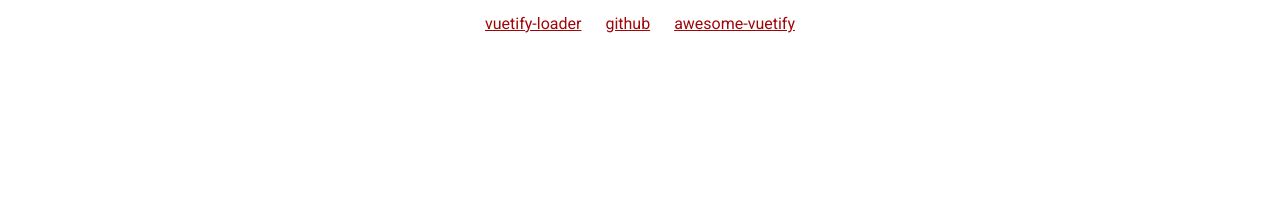
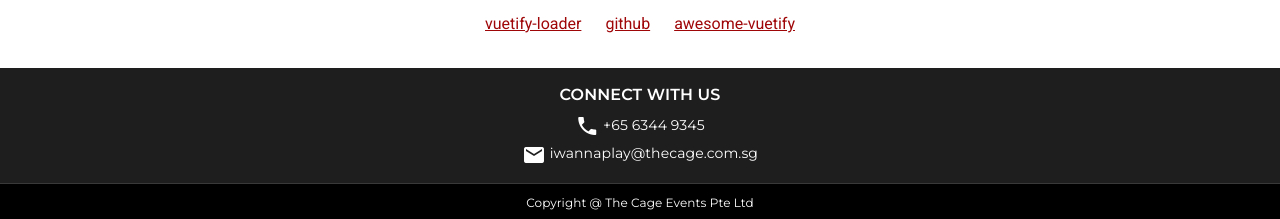
Before and after one commit to songtian17/thecage-booking-frontend-customer, a Vue app: page / in a window 1280 px wide. Shown: the part 861-1080 px from the top of the page. Before the commit the page ends 929 px from the top, so only its background shows below. Built offline with nearby package versions, Linux system fonts and the light colour scheme.

Commit message:
Implement footer

```diff
--- a/src/App.vue
+++ b/src/App.vue
@@ -1,20 +1,23 @@
 <template>
   <v-app>
-    <navbar></navbar>
+    <app-navbar></app-navbar>
     <v-content>
       <router-view></router-view>
     </v-content>
+    <app-footer></app-footer>
   </v-app>
 </template>
 
 <script>
-import Navbar from '@/components/Navbar.vue';
+import AppNavbar from '@/components/Navbar.vue';
+import AppFooter from '@/components/Footer.vue';
 
 export default {
   name: 'App',
 
   components: {
-    Navbar,
+    AppNavbar,
+    AppFooter,
   },
 
   data: () => ({
@@ -24,5 +27,5 @@
 </script>
 
 <style lang="scss">
-@import url('https://fonts.googleapis.com/css?family=Montserrat:500,700&display=swap');
+@import url('https://fonts.googleapis.com/css?family=Montserrat:400,500,500i,600,700&display=swap');
 </style>
--- /dev/null
+++ b/src/components/Footer.vue
@@ -0,0 +1,50 @@
+<template>
+  <div>
+    <v-footer dark padless>
+      <v-card flat tile class="white--text text-center" width="100%">
+        <v-card-text id="connect-with-us" class="pb-2 white--text">
+          CONNECT WITH US
+        </v-card-text>
+        <v-card-text class="contact pt-0 pb-1 white--text">
+          <v-icon>mdi-phone</v-icon>
+          +65 6344 9345
+        </v-card-text>
+        <v-card-text class="contact pt-0 white--text">
+          <v-icon>mdi-email</v-icon>
+          iwannaplay@thecage.com.sg
+        </v-card-text>
+
+        <v-divider></v-divider>
+
+        <v-card-text class="copyright py-2 white--text">
+          Copyright @ The Cage Events Pte Ltd
+        </v-card-text>
+      </v-card>
+    </v-footer>
+  </div>
+</template>
+
+<script>
+export default {
+  name: 'Footer',
+};
+</script>
+
+<style lang="scss" scoped>
+.v-card {
+  color: #292a2e;
+}
+
+#connect-with-us {
+  @include montserrat(16px, 600);
+}
+
+.contact {
+  @include montserrat(14px, 400);
+}
+
+.copyright {
+  @include montserrat(12px, 400);
+  background-color: black;
+}
+</style>
--- a/src/plugins/vuetify.js
+++ b/src/plugins/vuetify.js
@@ -8,7 +8,7 @@
     themes: {
       light: {
         primary: '#9F0608',
-        secondary: '#b0bec5',
+        secondary: '#808080',
         accent: '#8c9eff',
         error: '#b71c1c',
       },
```
